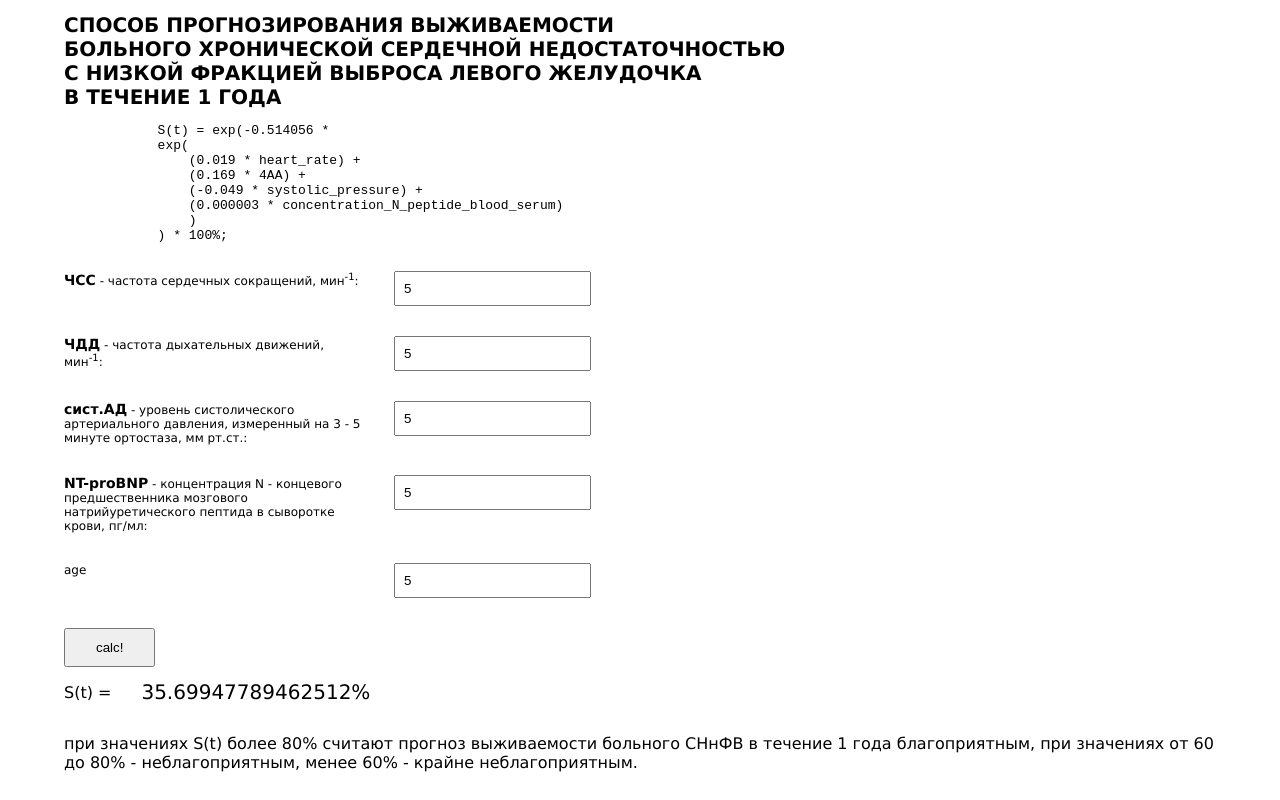
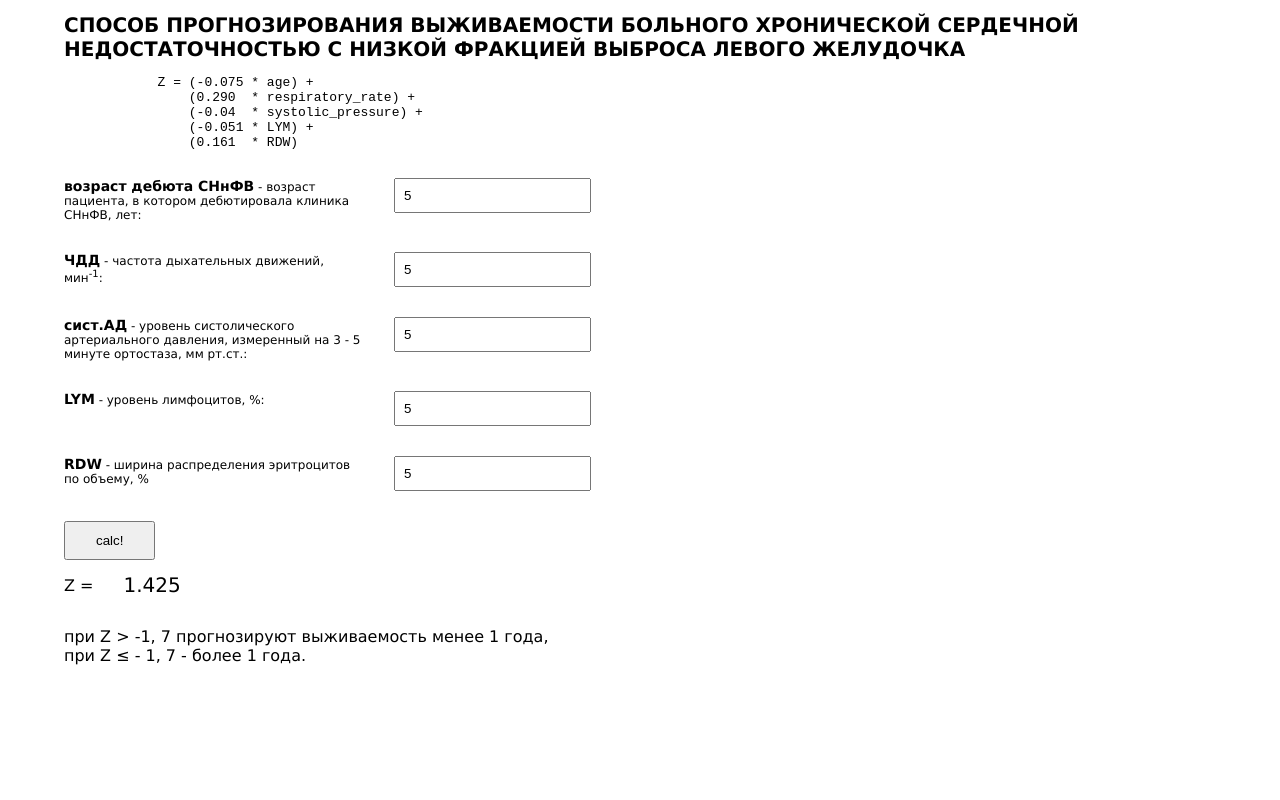
Before and after one commit to sv-khol/cuore, a plain HTML site: page index.html in a window 1280 px wide. Both pictures are taken after typing "5", "5", "5", "5", "5" into the empty fields and a click on the input "calc!". Drawn offline with Linux system fonts and the light colour scheme.

Commit message:
new formula

```diff
--- a/index.html
+++ b/index.html
@@ -10,26 +10,22 @@
 
 <body>
     <div class="wrap">
-        <h1>СПОСОБ ПРОГНОЗИРОВАНИЯ ВЫЖИВАЕМОСТИ<br>
-            БОЛЬНОГО ХРОНИЧЕСКОЙ СЕРДЕЧНОЙ НЕДОСТАТОЧНОСТЬЮ<br>
-            С НИЗКОЙ ФРАКЦИЕЙ ВЫБРОСА ЛЕВОГО ЖЕЛУДОЧКА<br>
-            В ТЕЧЕНИЕ 1 ГОДА</h1>
+        <h1>СПОСОБ ПРОГНОЗИРОВАНИЯ ВЫЖИВАЕМОСТИ БОЛЬНОГО ХРОНИЧЕСКОЙ СЕРДЕЧНОЙ
+            НЕДОСТАТОЧНОСТЬЮ С НИЗКОЙ ФРАКЦИЕЙ ВЫБРОСА ЛЕВОГО ЖЕЛУДОЧКА</h1>
         <pre>
-            S(t) = exp(-0.514056 *
-            exp(
-                (0.019 * heart_rate) +
-                (0.169 * 4AA) +
-                (-0.049 * systolic_pressure) +
-                (0.000003 * concentration_N_peptide_blood_serum)
-                )
-            ) * 100%;
+            Z = (-0.075 * age) +
+                (0.290  * respiratory_rate) +
+                (-0.04  * systolic_pressure) +
+                (-0.051 * LYM) +
+                (0.161  * RDW)
         </pre>
 
         <form action="" method="post">
             <div class="var">
-                <label for="heart_rate"><span class="emph">ЧСС</span> - частота сердечных сокращений,
-                    мин<sup>-1</sup>:</label>
-                <input type="number" name="heart_rate" id="heart_rate">
+                <label for="age"><span class="emph">возраст дебюта СНнФВ</span> - возраст пациента, в котором
+                    дебютировала клиника
+                    СНнФВ, лет:</label>
+                <input type="number" name="age" id="age">
             </div>
             <div class="var">
                 <label for="respiratory_rate"><span class="emph">ЧДД</span> - частота дыхательных движений,
@@ -43,28 +39,23 @@
                 <input type="number" name="systolic_pressure" id="systolic_pressure">
             </div>
             <div class="var">
-                <label for="concentration_N_peptide_blood_serum"><span class="emph">NT-proBNP</span> - концентрация N -
-                    концевого предшественника мозгового
-                    натрийуретического пептида в сыворотке крови, пг/мл:</label>
-                <input type="number" name="concentration_N_peptide_blood_serum"
-                    id="concentration_N_peptide_blood_serum">
+                <label for="LYM"><span class="emph">LYM</span> - уровень лимфоцитов, %:</label>
+                <input type="number" name="LYM" id="LYM">
             </div>
             <div class="var">
-                <label for="aa4">age</label>
-                <input type="number" name="aa4" id="aa4">
+                <label for="RDW"><span class="emph">RDW</span> - ширина распределения эритроцитов по объему, %</label>
+                <input type="number" name="RDW" id="RDW">
             </div>
             <input class="calc" type="submit" value="calc!">
 
 
         </form>
         <div class="res">
-            <p>S(t) = </p>
+            <p>Z = </p>
             <div class="result"></div>
         </div>
 
-        <p>при значениях S(t) более 80% считают прогноз выживаемости больного СНнФВ
-            в течение 1 года благоприятным, при значениях от 60 до 80% - неблагоприятным, менее
-            60% - крайне неблагоприятным.</p>
+        <p>при Z > -1, 7 прогнозируют выживаемость менее 1 года,<br>при Z ≤ - 1, 7 - более 1 года.</p>
     </div>
 
     <script src="js/formula.js"></script>
--- a/js/formula.js
+++ b/js/formula.js
@@ -1,33 +1,37 @@
 let
     start = document.querySelector('.calc'),
     result = document.querySelector('.result'),
-    heart_rate /* ЧСС - частота сердечных сокращений, мин-1; */ ,
+    Z,
+    age
+    /* возраст дебюта СНнФВ - возраст пациента, в котором дебютировала клиника
+    СНнФВ, лет */
+    ,
+    /*heart_rate  ЧСС - частота сердечных сокращений, мин-1; ,*/
+
     respiratory_rate /* ЧДД - частота дыхательных движений, мин - 1; */ ,
     systolic_pressure
     /* сист.АД - уровень систолического артериального давления,
                       измеренный на 3 - 5 минуте ортостаза, мм рт.ст.;*/
     ,
-    concentration_N_peptide_blood_serum
-/*   NT-proBNP - концентрация N - концевого предшественника мозгового
-натрийуретического пептида в сыворотке крови, пг / мл, */
-;
+    LYM /*1 уровень лимфоцитов, %*/ ,
+    RDW /* ширина распределения эритроцитов по объему, % */ ;
+
+
 start.onclick = function (event) {
     event.preventDefault();
-    heart_rate = document.getElementById('heart_rate').value;
+    age = document.getElementById('age').value;
     respiratory_rate = document.getElementById('respiratory_rate').value;
     systolic_pressure = document.getElementById('systolic_pressure').value;
-    concentration_N_peptide_blood_serum = document.getElementById('concentration_N_peptide_blood_serum').value;
-    aa4 = document.getElementById('aa4').value;
+    LYM = document.getElementById('LYM').value;
+    RDW = document.getElementById('RDW').value;
 
-    S_t = Math.exp(-0.514056 *
-        Math.exp(
-            (0.019 * heart_rate) +
-            (0.169 * aa4) +
-            (-0.049 * systolic_pressure) +
-            (0.000003 * concentration_N_peptide_blood_serum)
-        )
-    ) * 100;
-    result.innerHTML = result.innerHTML + S_t + '%';
+
+    Z = (-0.075 * age) +
+        (0.290 * respiratory_rate) +
+        (-0.04 * systolic_pressure) +
+        (-0.051 * LYM) +
+        (0.161 * RDW);
+    result.innerHTML = result.innerHTML + Z;
 }
 
 
```
